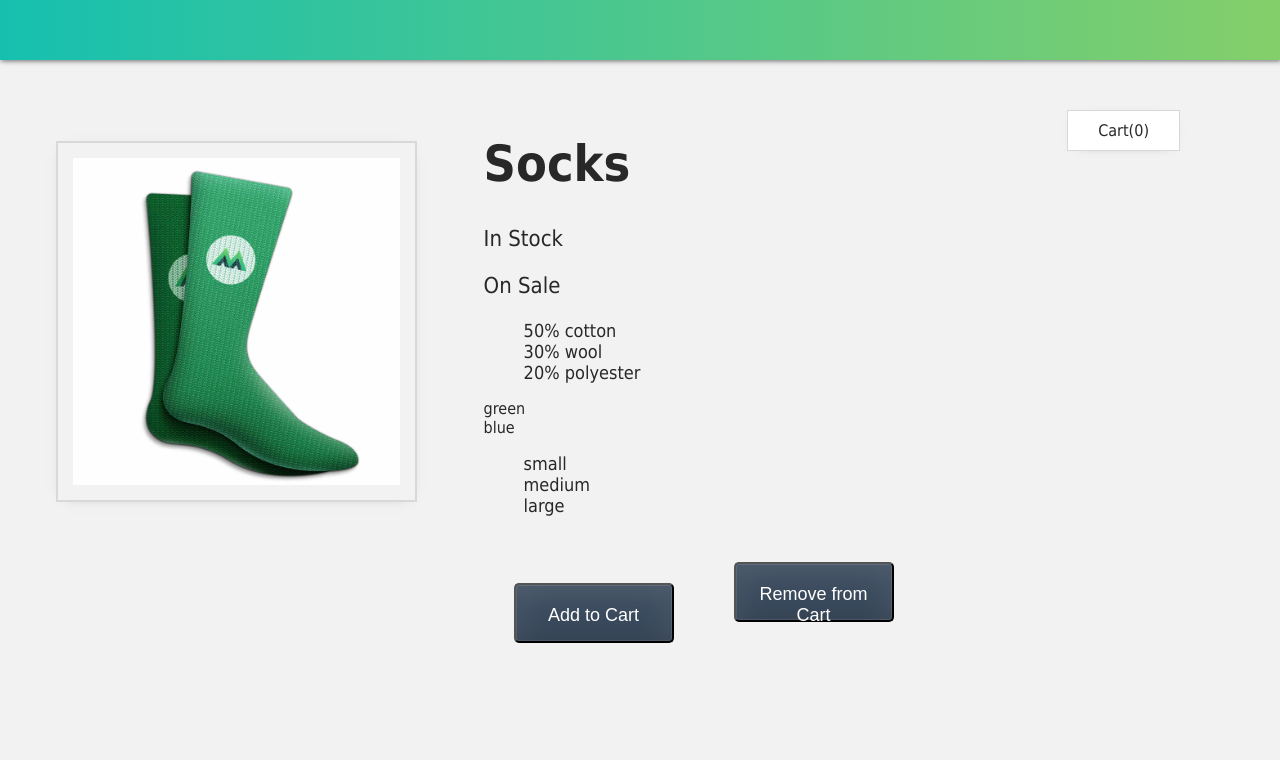
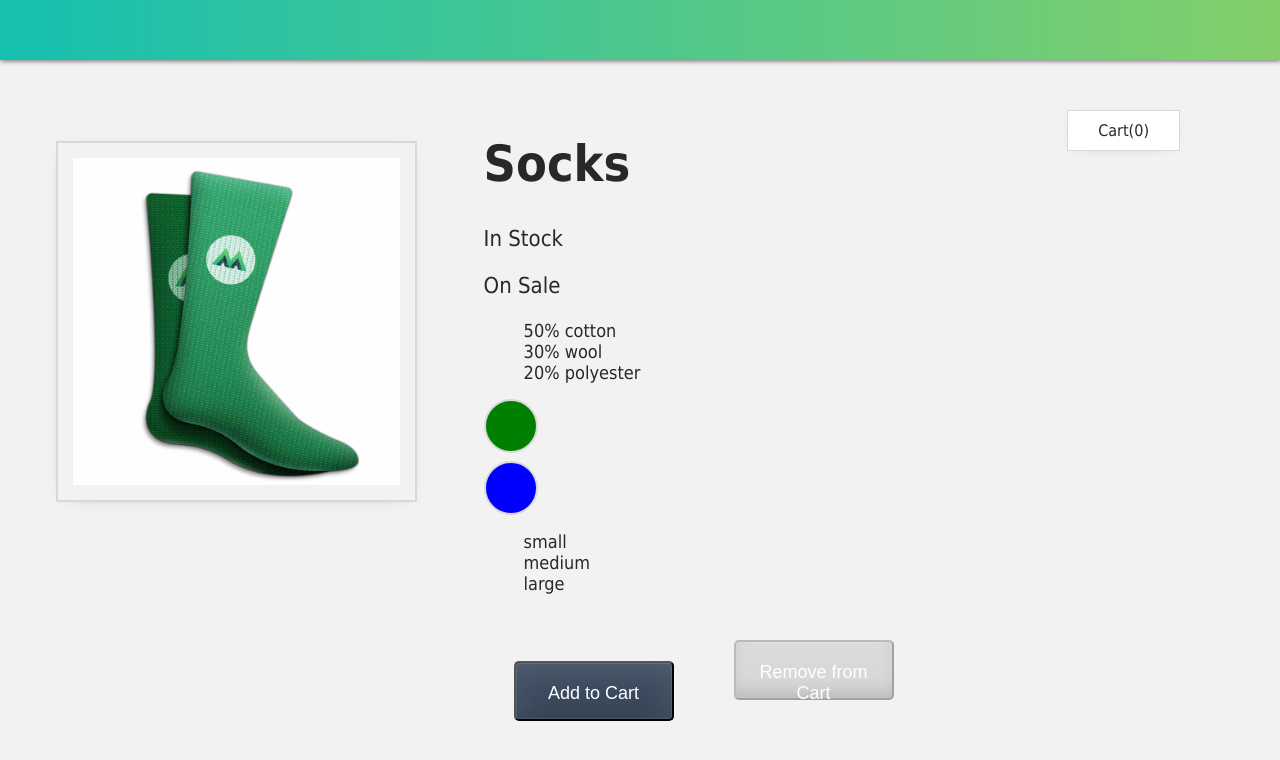
Before and after one commit to stuheiss/intro-to-vue-3, a Vue app: page / in a window 1280 px wide. Shown: the top 760 px of the page. Built offline with nearby package versions, Linux system fonts and the light colour scheme.

Commit message:
Class & Style Binding

```diff
--- a/src/App.vue
+++ b/src/App.vue
@@ -5,7 +5,10 @@
 
       <div class="product-display">
         <div class="product-container">
-          <div class="product-image">
+          <div
+            class="product-image"
+            :class="{ 'out-of-stock-img': !inStock }"
+          >
             <img :src="image">
           </div>
           <div class="product-info">
@@ -17,12 +20,28 @@
             <ul>
               <li v-for="detail in details" :key="detail.id">{{ detail }}</li>
             </ul>
-            <div v-for="variant in variants" :key="variant.id" @mouseover="updateImage(variant.image)">{{ variant.color }}</div>
+            <div
+              v-for="variant in variants" :key="variant.id"
+              @mouseover="updateImage(variant.image)"
+              class="color-circle"
+              :style="{ backgroundColor:variant.color }"
+            >
+            </div>
             <ul>
               <li v-for="size in sizes" :key="size.id">{{ size }}</li>
             </ul>
-            <button class="button" @click="addToCart">Add to Cart</button>
-            <button class="button" @click="removeFromCart">Remove from Cart</button>
+            <button
+              :disabled="!inStock"
+              class="button"
+              :class="{ disabledButton: !inStock }"
+              @click="addToCart"
+            >Add to Cart</button>
+            <button
+              :disabled="cart <= 0"
+              class="button"
+              :class="{ disabledButton: cart <= 0 }"
+              @click="removeFromCart"
+            >Remove from Cart</button>
           </div>
         </div>
       </div>
@@ -32,6 +51,11 @@
 export default {
   name: 'App',
   components: {
+  },
+  computed: {
+    inStock() {
+      return this.inventory > 0;
+    }
   },
   data() {
     return {
```
